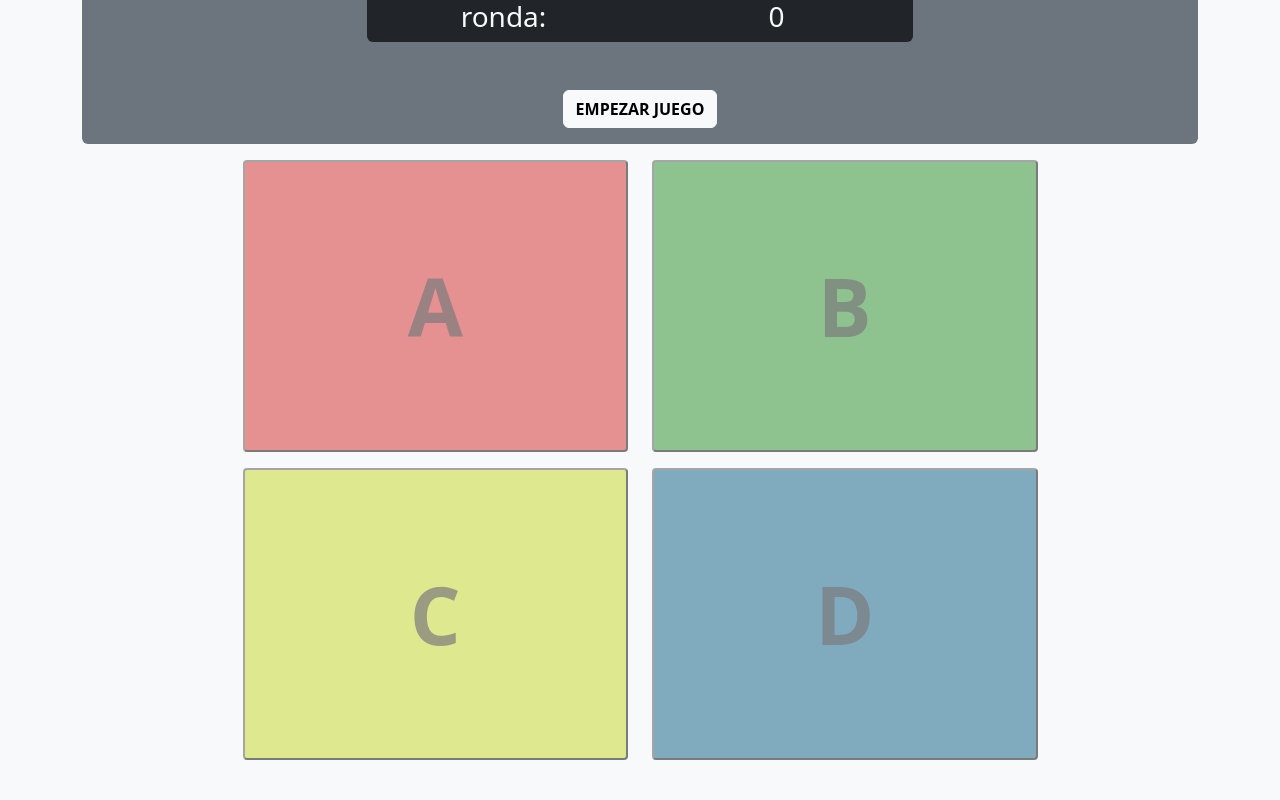
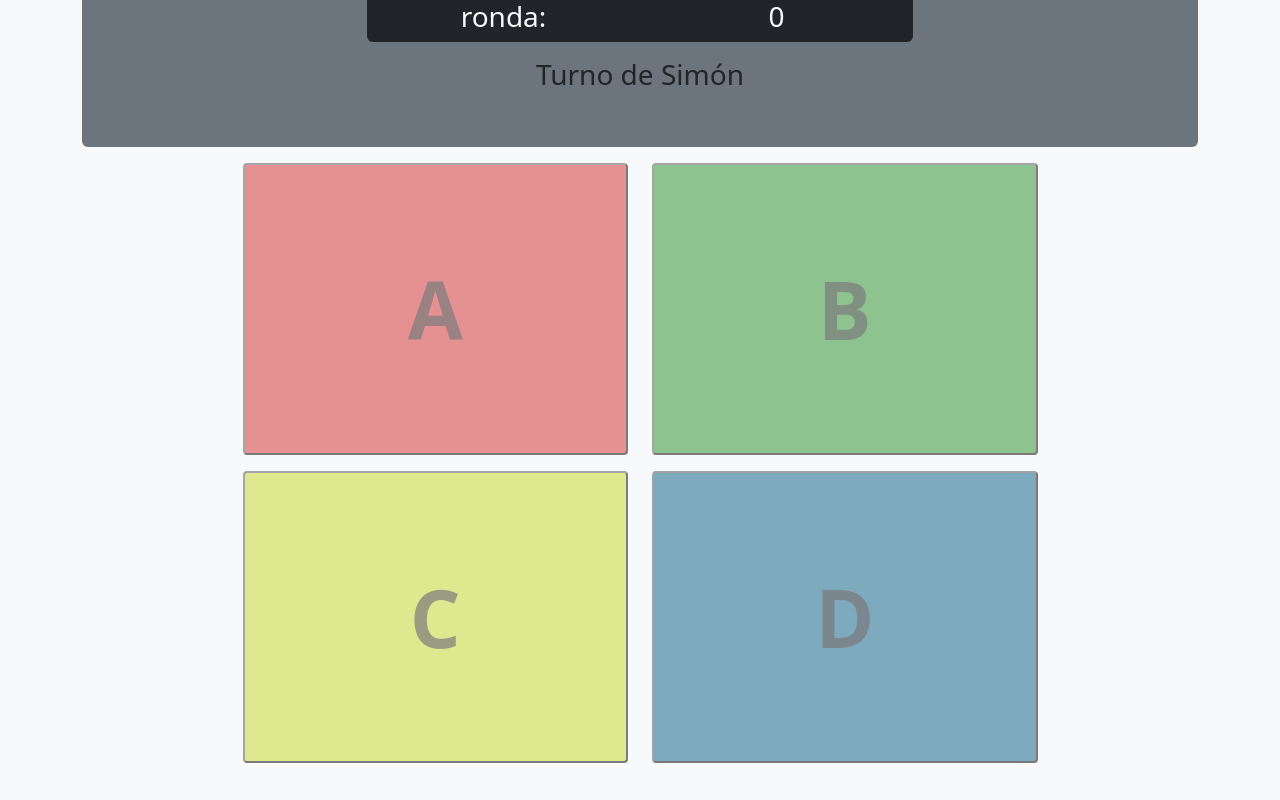
Before and after one commit to krixen-dev/simon_dice, a website: page index.html in a window 1280 px wide. Both pictures are taken after a click on the button "EMPEZAR JUEGO". Drawn offline with nearby package versions, Linux system fonts and the light colour scheme.

Commit message:
agrega funcionamiento turno simon, ocultar elementos
se agregó la lógica para generar cuadros al azar y activar los cuadros según la secuencia generada por simón, el botón para empezar el juego desaparece una
vez que el usuario empieza la partida y además aparece un cartel indicando el turno correspondiente

```diff
--- a/index.css
+++ b/index.css
@@ -1,8 +1,10 @@
 .activo{
   opacity: 1;
+  transition: 500ms;
 }
 .desactivo{
   opacity: 0.5;
+  transition: 500ms;
 }
 .oculto{
   display: none;
--- a/index.html
+++ b/index.html
@@ -25,7 +25,7 @@
             </div>
           </div>
           <div class="row text-center bg-secondary w-50 p-3">
-            <h6 id="aviso-turno" class="d-none">-</h6>
+            <h6 id="aviso-turno" class="d-none fs-3"></h6>
           </div>
           <div class="row p-3 d-flex">
             <button type="button" class="btn btn-light fw-bold text-uppercase" id="btn-empezar-juego">empezar
--- a/src/index.js
+++ b/src/index.js
@@ -0,0 +1,66 @@
+const $cartelAvisoTurno = document.getElementById("aviso-turno");
+const $btnEmpezarJuego = document.getElementById("btn-empezar-juego");
+const $cuadros = document.querySelectorAll("[name=cuadro]");
+
+let secuenciaUsuario = [];
+let ronda = 0;
+
+$btnEmpezarJuego.onclick = empezarJuego;
+
+
+function empezarJuego() {
+  mostrarElementoOculto($cartelAvisoTurno);
+  ocultarElemento($btnEmpezarJuego);
+  gestionarRonda();
+}
+function gestionarRonda() {
+  turnoSimon();
+}
+function turnoSimon() {
+  simon.avisarTurno();
+  simon.agregarCuadroASecuencia(simon.generarCuadroAlAzar());
+  simon.agregarCuadroASecuencia(simon.generarCuadroAlAzar());
+  simon.mostrarSecuencia();
+}
+
+
+const simon = {
+  secuencia : [],
+  avisarTurno : function () {
+    $cartelAvisoTurno.textContent = "Turno de Simón";
+  },
+  generarCuadroAlAzar : function () {
+    const indice = Math.floor(Math.random() * $cuadros.length);
+    const $cuadro = $cuadros[indice];
+    return $cuadro;
+  },
+  agregarCuadroASecuencia : function ($cuadro) {
+    this.secuencia.push($cuadro);
+  },
+  mostrarSecuencia : function () {
+    this.secuencia.forEach(function ($cuadro, indice) {
+      const tiempoRetraso = (indice + 1) * 1000;
+      setTimeout(() => {
+        iluminarCuadro($cuadro)
+      }, tiempoRetraso);
+    })
+  }
+}
+
+function iluminarCuadro($cuadro) {
+  $cuadro.classList.remove("desactivo");
+  $cuadro.classList.add("activo");
+  setTimeout(() => {
+    $cuadro.classList.remove("activo");
+    $cuadro.classList.add("desactivo")
+  }, 500);
+}
+
+
+
+function mostrarElementoOculto($elemento) {
+  $elemento.classList.remove("d-none");
+}
+function ocultarElemento($elemento) {
+  $elemento.classList.add("d-none")
+}
```
